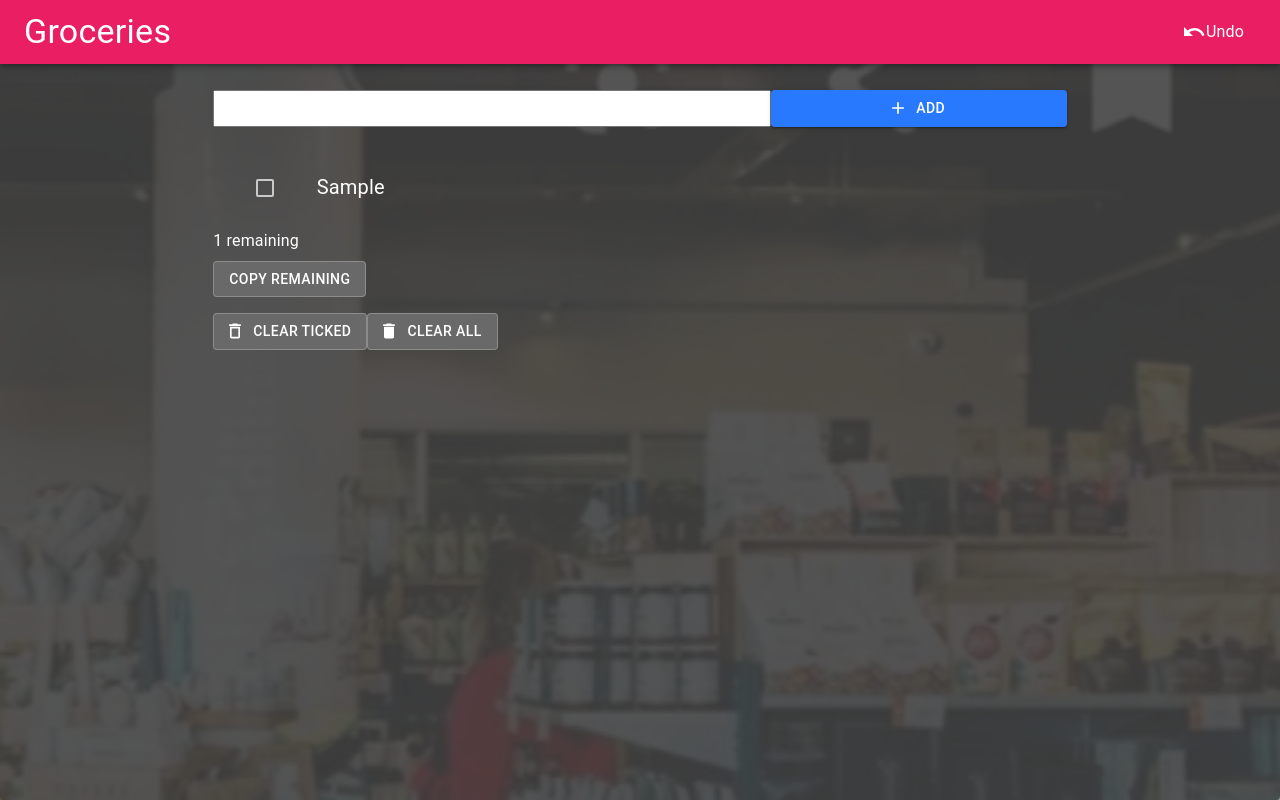
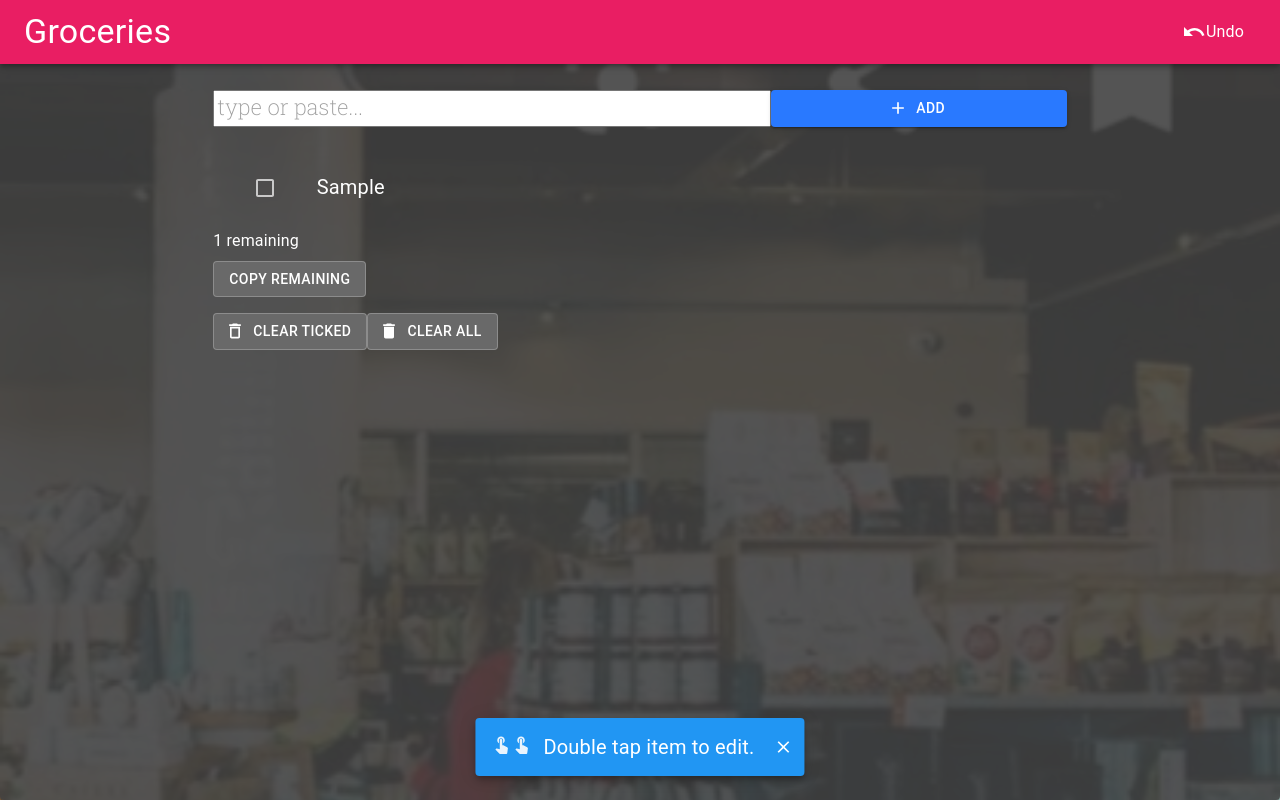
Before and after one commit to SilvaTN/react-list, a React (Create React App) app: page / in a window 1280 px wide. Both pictures are taken after typing "Sample" into the empty fields and a click on the button "ADD". Built offline with nearby package versions, Linux system fonts and the light colour scheme.

Commit message:
type/paste msg on input. Dbl tap msg when 1 item.

```diff
--- a/public/index.html
+++ b/public/index.html
@@ -5,6 +5,8 @@
     <link rel="icon" href="%PUBLIC_URL%/favicon.ico" />
     <meta name="viewport" content="width=device-width, initial-scale=1" />
     <meta name="theme-color" content="#000000" />
+    <link rel="preconnect" href="https://fonts.gstatic.com">
+    <link href="https://fonts.googleapis.com/css2?family=Roboto+Slab:wght@200&display=swap" rel="stylesheet">
     <meta
       name="description"
       content="Web site created using create-react-app"
--- a/src/App.css
+++ b/src/App.css
@@ -14,6 +14,12 @@
   left: 0px;
   /* opacity: 0.9; */
   z-index: -1;
+}
+
+::placeholder {
+  font-family: 'Roboto Slab', serif;
+  /* font-size: 18px; */
+  opacity: 0.7;
 }
 
 .App {
--- a/src/App.js
+++ b/src/App.js
@@ -20,6 +20,7 @@ const LOCAL_STORAGE_KEY = 'todoApp.todos';
 function App() {
   const [snackIsOpen, setSnackIsOpen] = useState(false);
   const [copySnackIsOpen, setCopySnackIsOpen] = useState(false);
+  const [editItemSnackIsOpen, setEditItemSnackIsOpen] = useState(false);
   let snackTimeout;
   const [todos, setTodos] = useState([]);
   const [todoHistory, setTodoHistory] = useState([]);
@@ -39,13 +40,14 @@ function App() {
   }, [todos])
 
   function handleShowDblTapMsg() {
-    if (snackTimeout) {
+    if (snackTimeout || snackIsOpen || copySnackIsOpen || editItemSnackIsOpen) {
       console.log("already a snack pending");
       return;
     }
     console.log("no snack pending");
+    setEditItemSnackIsOpen(false);
     setCopySnackIsOpen(false);
-    snackTimeout = setTimeout(setSnackIsOpen, 800, true);
+    snackTimeout = setTimeout(setSnackIsOpen, 600, true);
     console.log("setTimeout(setSnackIsOpen, 1000)");
   }
 
@@ -61,6 +63,13 @@ function App() {
       return;
     }
     setCopySnackIsOpen(false);
+  };
+
+  const handleCloseEditMsg = (event, reason) => {
+    if (reason === 'clickaway') {
+      return;
+    }
+    setEditItemSnackIsOpen(false);
   };
 
   function toggleTodo(id) {
@@ -82,7 +91,9 @@ function App() {
     setTodos(prevTodos => {
       return [...prevTodos, { id: uuidv4(), name: name, complete: false, selected: false }]
     })
-
+    if (todos.length === 0) {
+      setEditItemSnackIsOpen(true);
+    }
   }
 
   function handleClearDoneTodos() {
@@ -148,6 +159,7 @@ function App() {
     const remainingStr = remainingArray.join("\n");
     navigator.clipboard.writeText(remainingStr).then(function() {
       setSnackIsOpen(false);
+      setEditItemSnackIsOpen(false);
       setCopySnackIsOpen(true);
       // console.log("successfully copied");
     }, function() {
@@ -223,6 +235,7 @@ function App() {
           <Grid item xs={10} sm={8}>
             <div style={{display: "flex", marginTop: "5vh", marginBottom: "5vh"}}>
               <input
+                placeholder="type or paste..."
                 style={{width: "65%", fontSize: "22px"}}
                 ref={nameRef} type="text"
                 onPaste={handlePaste}
@@ -270,6 +283,18 @@ function App() {
           <Typography> Copied list to clipboard </Typography>
         </Alert>
       </Snackbar>
+      <Snackbar open={editItemSnackIsOpen} autoHideDuration={3000} onClose={handleCloseEditMsg}>
+        <Alert
+          onClose={handleCloseEditMsg}
+          icon={<span>
+            <TouchAppIcon style={{fontSize: "20px"}} />
+            <TouchAppIcon style={{fontSize: "20px"}} />
+          </span>}
+          severity="info"
+        >
+          <Typography style={{fontSize: "20px"}}> Double tap item to edit. </Typography>
+        </Alert>
+      </Snackbar>
     </Paper>
     );
 
```
